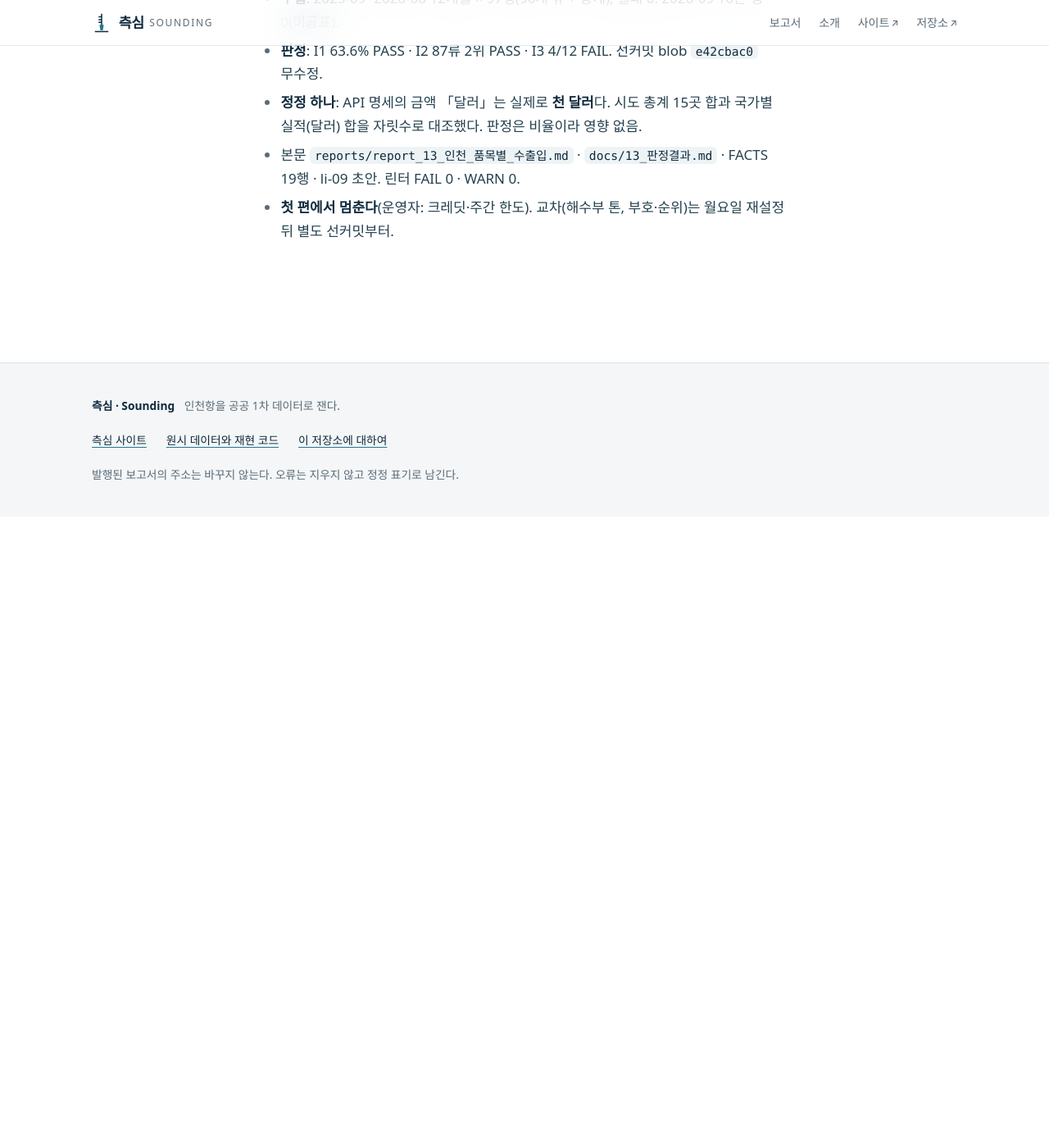
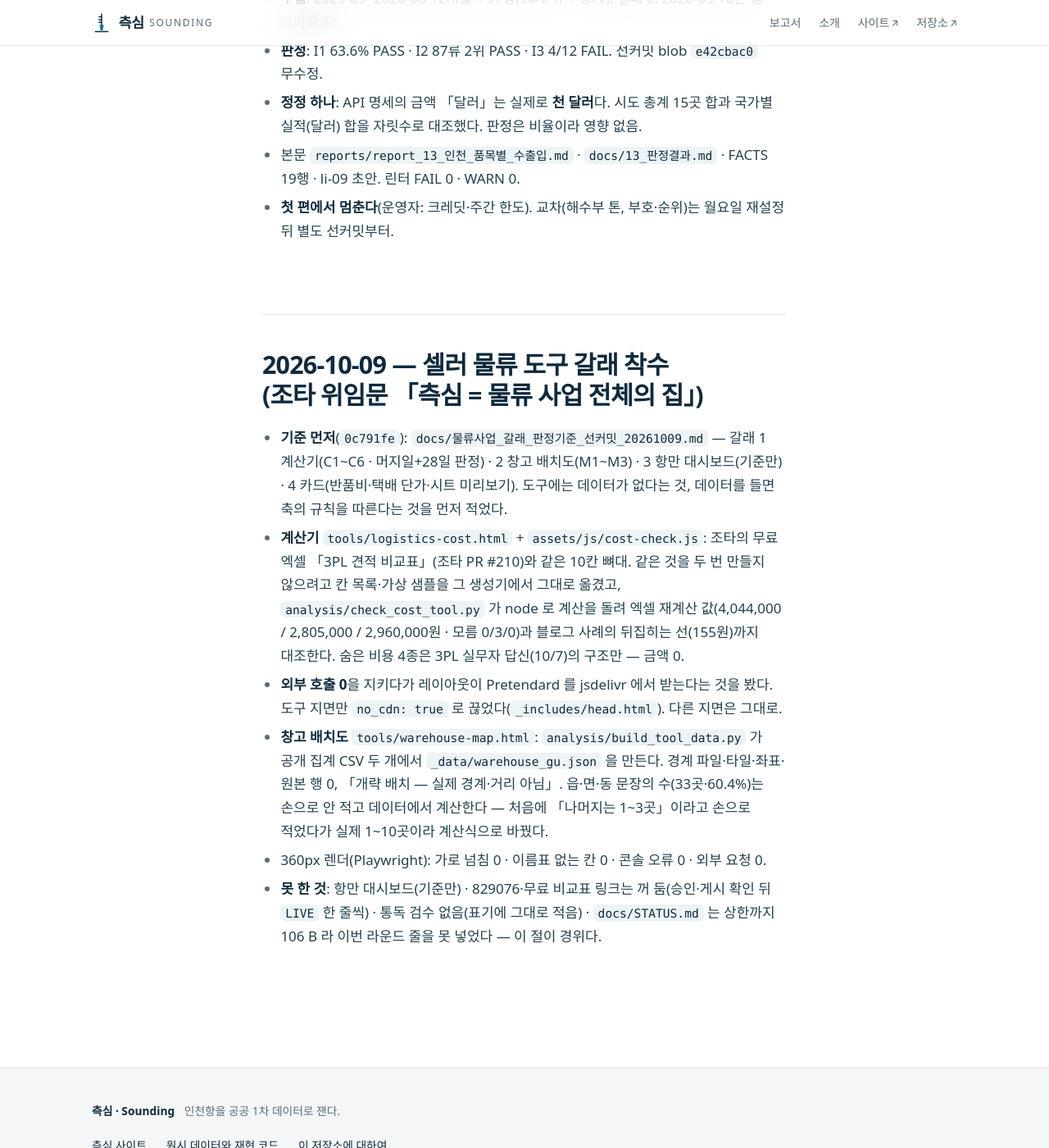
Before and after one commit to jisangj03-dev/incheon-port-analysis, a Jekyll site: the page built from docs/작업기록.md, in a window 1280 px wide and 1400 px high, scrolled down 146081 px. Shown: the whole window at 82% size. Built offline with Jekyll 4.4.1, drawn with Linux system fonts in a browser that asks for light colours; some web fonts are replaced; our own code applies the rules of GitHub Pages for plain Markdown files; before the commit the page ends 146711 px from its top, so only the background shows below that.

Commit message:
작업기록: 2026-10-09 셀러 물류 도구 갈래 착수
Co-Authored-By: Claude Opus 5.5 <noreply@anthropic.com>
Claude-Session: https://claude.ai/code/session_01NGMLp1fdwQxdq1MckoA3F6

```diff
--- a/docs/작업기록.md
+++ b/docs/작업기록.md
@@ -3388,3 +3388,12 @@ mail-02 의 기고 전속 조건(원문 게재 요구 여부)은 mail-01 때와
 - **정정 하나**: API 명세의 금액 「달러」는 실제로 **천 달러**다. 시도 총계 15곳 합과 국가별 실적(달러) 합을 자릿수로 대조했다. 판정은 비율이라 영향 없음.
 - 본문 `reports/report_13_인천_품목별_수출입.md` · `docs/13_판정결과.md` · FACTS 19행 · li-09 초안. 린터 FAIL 0 · WARN 0.
 - **첫 편에서 멈춘다**(운영자: 크레딧·주간 한도). 교차(해수부 톤, 부호·순위)는 월요일 재설정 뒤 별도 선커밋부터.
+
+## 2026-10-09 — 셀러 물류 도구 갈래 착수 (조타 위임문 「측심 = 물류 사업 전체의 집」)
+
+- **기준 먼저**(`0c791fe`): `docs/물류사업_갈래_판정기준_선커밋_20261009.md` — 갈래 1 계산기(C1~C6 · 머지일+28일 판정) · 2 창고 배치도(M1~M3) · 3 항만 대시보드(기준만) · 4 카드(반품비·택배 단가·시트 미리보기). 도구에는 데이터가 없다는 것, 데이터를 들면 축의 규칙을 따른다는 것을 먼저 적었다.
+- **계산기** `tools/logistics-cost.html` + `assets/js/cost-check.js`: 조타의 무료 엑셀 「3PL 견적 비교표」(조타 PR #210)와 같은 10칸 뼈대. 같은 것을 두 번 만들지 않으려고 칸 목록·가상 샘플을 그 생성기에서 그대로 옮겼고, `analysis/check_cost_tool.py` 가 node 로 계산을 돌려 엑셀 재계산 값(4,044,000 / 2,805,000 / 2,960,000원 · 모름 0/3/0)과 블로그 사례의 뒤집히는 선(155원)까지 대조한다. 숨은 비용 4종은 3PL 실무자 답신(10/7)의 구조만 — 금액 0.
+- **외부 호출 0**을 지키다가 레이아웃이 Pretendard 를 jsdelivr 에서 받는다는 것을 봤다. 도구 지면만 `no_cdn: true` 로 끊었다(`_includes/head.html`). 다른 지면은 그대로.
+- **창고 배치도** `tools/warehouse-map.html`: `analysis/build_tool_data.py` 가 공개 집계 CSV 두 개에서 `_data/warehouse_gu.json` 을 만든다. 경계 파일·타일·좌표·원본 행 0, 「개략 배치 — 실제 경계·거리 아님」. 읍·면·동 문장의 수(33곳·60.4%)는 손으로 안 적고 데이터에서 계산한다 — 처음에 「나머지는 1~3곳」이라고 손으로 적었다가 실제 1~10곳이라 계산식으로 바꿨다.
+- 360px 렌더(Playwright): 가로 넘침 0 · 이름표 없는 칸 0 · 콘솔 오류 0 · 외부 요청 0.
+- **못 한 것**: 항만 대시보드(기준만) · 829076·무료 비교표 링크는 꺼 둠(승인·게시 확인 뒤 `LIVE` 한 줄씩) · 통독 검수 없음(표기에 그대로 적음) · `docs/STATUS.md` 는 상한까지 106 B 라 이번 라운드 줄을 못 넣었다 — 이 절이 경위다.
```
